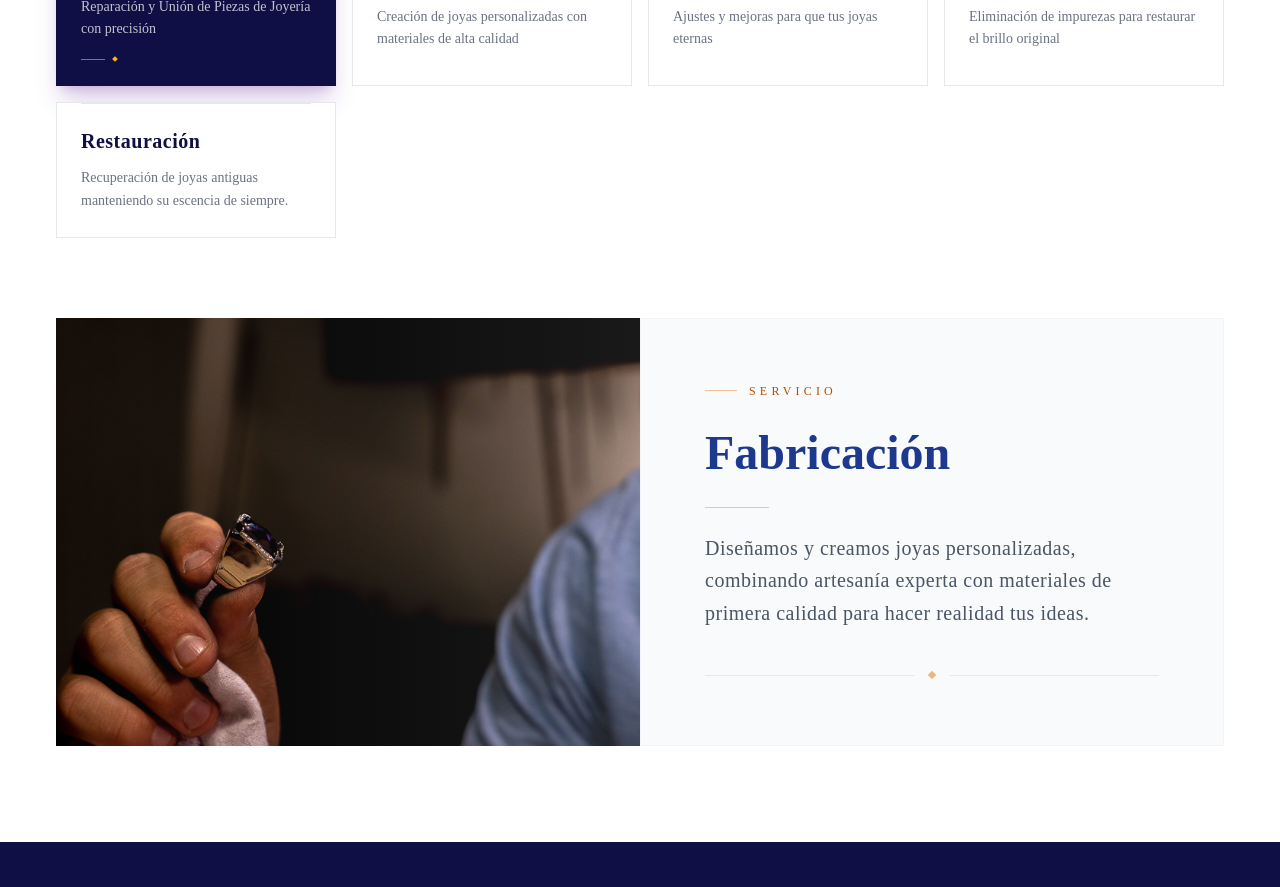
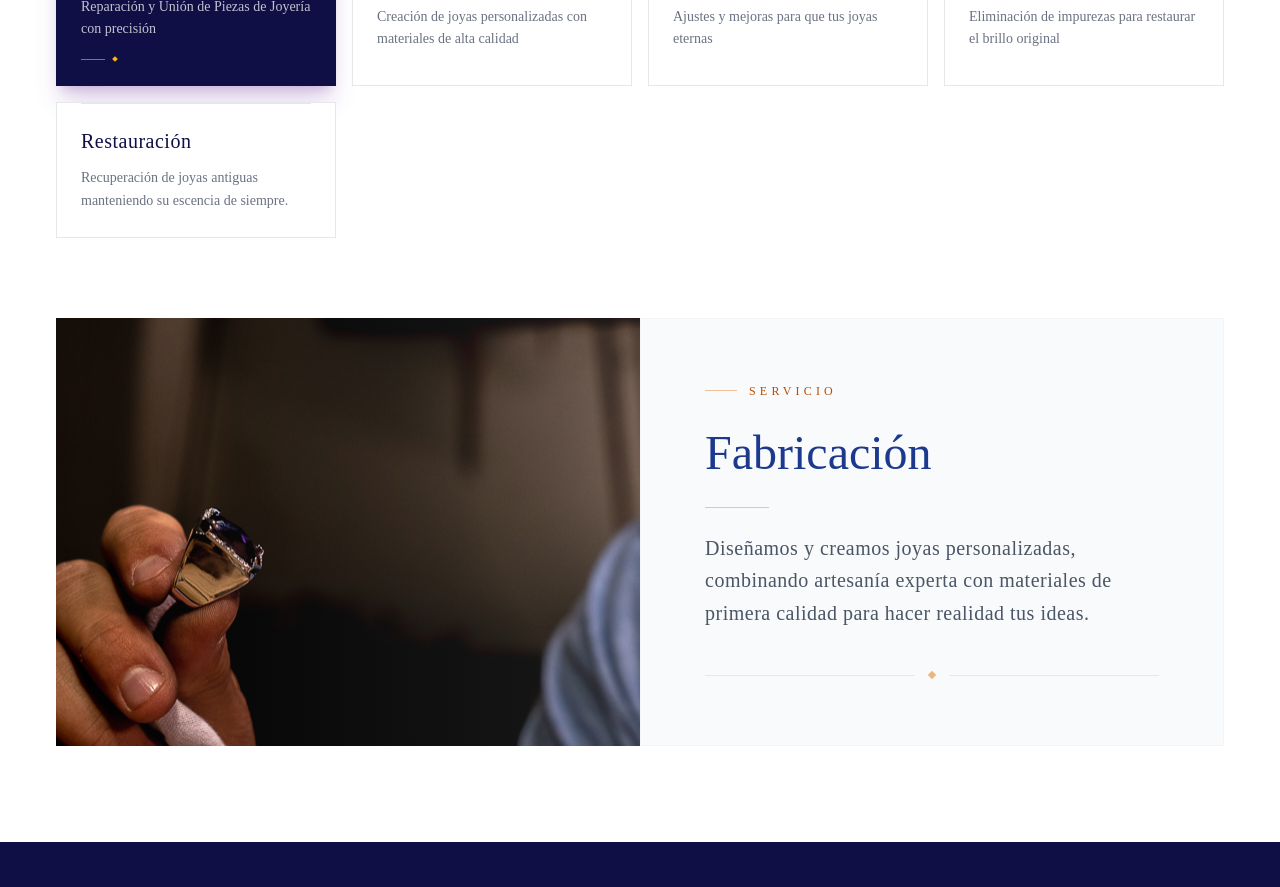
Before and after one commit to NachoXS15/fontenez-remake, a Next.js app: page /servicios in a window 1280 px wide. Shown: the part 1040-1927 px from the top of the page. Built offline with nearby package versions, Linux system fonts and the light colour scheme; a web font is replaced by a local one.

Commit message:
fixed mobiles size and typo

```diff
--- a/app/about/page.tsx
+++ b/app/about/page.tsx
@@ -22,7 +22,7 @@ export default function About() {
                 </div>
                 <div
                     className="w-3/5 h-full bg-center bg-cover transition-transform duration-700 overflow-hidden relative"
-                    style={{ backgroundImage: `url(/assets/banners/banner3.jpg)` }}
+                    style={{ backgroundImage: `url(/assets/banners/banner2.jpg)` }}
                 >
                     {/* Overlay dorado sutil */}
                     <div className="absolute inset-0 bg-linear-to-b from-transparent via-transparent to-black/30" />
@@ -50,13 +50,13 @@ export default function About() {
                     Desde 1924
                 </p>
                 <h2
-                    className="text-5xl md:text-6xl text-center text-blue-900 font-bold"
+                    className="text-3xl md:text-5xl lg:text-6xl text-center text-blue-900 font-medium"
                     style={{ fontFamily: 'jubilat', letterSpacing: '0.04em', lineHeight: 1.1 }}
                 >
                     Nuestra Historia
                 </h2>
                 <p
-                    className="text-lg text-blue-800/60 mt-4 tracking-widest"
+                    className="text-base md:text-lg text-blue-800/60 mt-4 tracking-widest"
                     style={{ fontFamily: 'jubilat' }}
                 >
                     Conocé un poco más
@@ -80,7 +80,7 @@ export default function About() {
             >
                 {/* Texto introductorio */}
                 <div className="max-w-3xl mx-auto mt-40 text-center">
-                    <p className="text-white text-xl lg:text-2xl leading-relaxed tracking-wide">
+                    <p className="text-white text-base lg:text-xl xl:text-2xl font-normal leading-relaxed tracking-wide">
                         Fonteñez Joyas es una empresa familiar, fundada por Pedro Fonteñez, comenzó
                         abriendo un taller de orfebrería en el año 1924. Un hombre apasionado del arte,
                         y del trabajo, que pudo inculcar ese amor por la platería a sus hijos.
@@ -132,7 +132,7 @@ export default function About() {
                                 <div className="h-px w-8 bg-amber-400/60" />
                                 <div className="w-1 h-1 rounded-full bg-amber-400/60" />
                             </div>
-                            <p className="text-white text-lg md:text-2xl leading-snug max-w-2xl" style={{ fontFamily: 'jubilat' }}>
+                            <p className="text-white text-sm md:text-lg lg:text-2xl leading-snug max-w-2xl" style={{ fontFamily: 'jubilat' }}>
                                 El mismo enseña a su hijo Pedro, el cual sigue sus pasos creando, innovando,
                                 y trabajando con pasión y dedicación para continuar esa línea de plateros-orfebres.
                             </p>
--- a/app/servicios/page.tsx
+++ b/app/servicios/page.tsx
@@ -52,7 +52,7 @@ export default function Services() {
                     <Image src="/assets/logo.png" width={260} height={104} alt="Fonteñez Joyas" className="drop-shadow-2xl" />
                     <DiamondDivider />
                     <p
-                        className="text-white/70 text-xl tracking-[0.45em] uppercase mt-2"
+                        className="text-white/70 text-sm md:text-xl tracking-[0.45em] uppercase mt-2"
                         style={{ fontFamily: 'jubilat' }}
                     >
                         Servicios
@@ -71,7 +71,7 @@ export default function Services() {
                 {/* Título */}
                 <div className="flex flex-col items-center mb-14 gap-4">
                     <p className="text-xs tracking-[0.4em] uppercase text-amber-700">Lo que ofrecemos</p>
-                    <h2 className="text-4xl md:text-5xl text-blue-900 font-bold tracking-wide text-center">
+                    <h2 className="text-2xl md:text-4xl lg:text-5xl text-blue-900 font-medium tracking-wide text-center">
                         Nuestros Servicios
                     </h2>
                     <DiamondDivider />
@@ -96,7 +96,7 @@ export default function Services() {
                                 {/* Acento dorado superior */}
                                 <div className={`absolute top-0 left-6 right-6 h-px transition-all duration-300 ${isSelected ? 'bg-amber-400/60' : 'bg-amber-600/20 group-hover:bg-amber-600/40'}`} />
 
-                                <h3 className={`text-xl font-bold mb-3 tracking-wide ${isSelected ? 'text-white' : 'text-purplemain'}`}>
+                                <h3 className={`text-base md:text-xl font-medium mb-3 tracking-wide ${isSelected ? 'text-white' : 'text-purplemain'}`}>
                                     {service.title}
                                 </h3>
                                 <p className={`text-sm leading-relaxed ${isSelected ? 'text-white/75' : 'text-gray-500'}`}>
@@ -119,14 +119,8 @@ export default function Services() {
             {/* Detalle del servicio seleccionado */}
             <section className="w-full px-5 md:px-14 pb-24 flex flex-col md:flex-row gap-0 items-stretch">
                 {/* Imagen */}
-                <div className="hidden md:block w-full md:w-1/2 overflow-hidden relative">
-                    <Image
-                        src="/assets/banners/banner2.jpg"
-                        className="w-full h-full object-cover"
-                        alt={selectedService.title}
-                        width={200}
-                        height={200}
-                    />
+                <div className="hidden md:block w-full md:w-1/2 overflow-hidden relative bg-center" style={{ backgroundImage: `url(/assets/banners/banner2.jpg)` }}>
+
                     {/* Overlay esquina */}
                     <div className="absolute inset-0 bg-linear-to-r from-transparent to-slate-50/10" />
                 </div>
@@ -146,13 +140,13 @@ export default function Services() {
                         <p className="text-xs tracking-[0.35em] uppercase text-amber-700">Servicio</p>
                     </div>
 
-                    <h2 className="text-4xl md:text-5xl font-bold text-blue-900 leading-tight">
+                    <h2 className="text-2xl md:text-4xl lg:text-5xl font-medium text-blue-900 leading-tight">
                         {selectedService.title}
                     </h2>
 
                     <div className="h-px w-16 bg-purplemain/20" />
 
-                    <p className="text-gray-600 text-xl leading-relaxed tracking-wide font-light">
+                    <p className="text-gray-600 text-base md:text-xl leading-relaxed tracking-wide font-light">
                         {selectedService.display}
                     </p>
 
```
